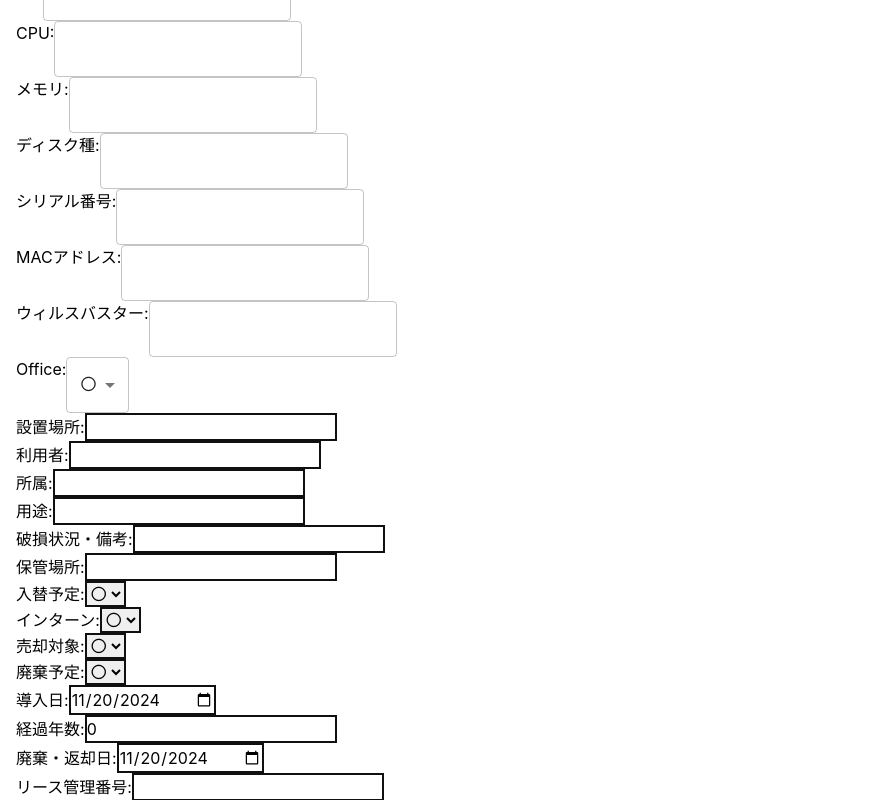
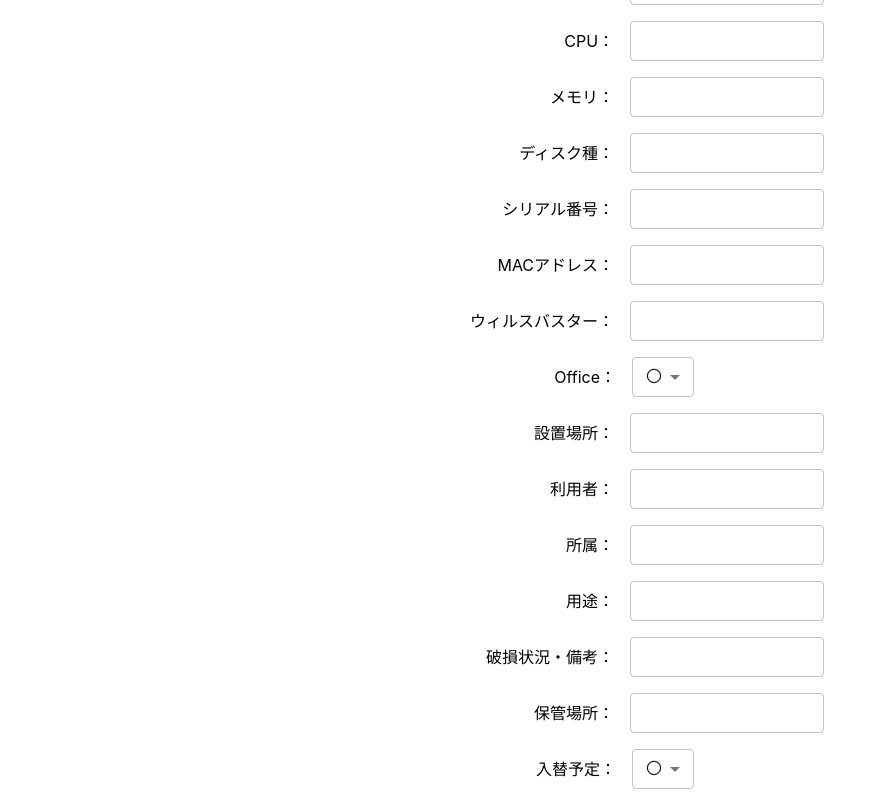
Before and after one commit to e-grid-aika/PHP_React_Pgsql, a React (Create React App) app in the folder frontend/frontend/: page / in a window 1280 px wide. Shown: the part 320-1120 px from the top of the page, without its empty margins (0-871 px from the left). Built offline with nearby package versions, Linux system fonts and the light colour scheme.

Commit message:
入力フォームのスタイルを修正

```diff
--- a/frontend/frontend/src/components/PCInputForm.tsx
+++ b/frontend/frontend/src/components/PCInputForm.tsx
@@ -1,14 +1,13 @@
-import type { FC, SetStateAction } from "react";
+import type { FC } from "react";
 import { useState } from "react";
 import { TextField,
   MenuItem,
   Select,
   FormControl,
-  InputLabel,
   Button,
   Box,
+  SelectChangeEvent,
 } from "@mui/material";
-import { SelectChangeEvent } from "@mui/material";
 
 interface TableRowProps {
   equipmentNumber: string;
@@ -70,6 +69,11 @@ export const PCInputForm: FC<InputFormProps> = ({onAddRow}) => {
     disposalReturnDate: new Date(),
     managementNumber: "",
   });
+
+  const buttonStyle = {
+    width: 300,
+    margin: "0 auto",
+  };
 
   const handleChange = (
     e: React.ChangeEvent<HTMLInputElement | HTMLTextAreaElement | HTMLSelectElement> | SelectChangeEvent<string>
@@ -134,224 +138,151 @@ const handleChange = (
 
   return (
     <>
-      <Box p={2} display="flex" flexDirection="column" gap={2}>
+      <Box
+        p={2}
+        display="flex"
+        flexDirection="column"
+        gap={2}
+        sx={{
+          width: 400,
+          margin: "0 auto",
+        }}
+      >
         <h1>入力フォーム(PC)</h1>
         <div className="inputPCForm">
-          <label htmlFor="maker">メーカー：</label>
+          <Box display="flex" flexDirection="column" gap={2}>
+            {[
+              { label: "メーカー", name: "maker", type: "text" },
+              { label: "機種名", name: "model", type: "text" },
+              { label: "OS", name: "os", type: "text" },
+              { label: "CPU", name: "cpu", type: "text" },
+              { label: "メモリ", name: "memory", type: "text" },
+              { label: "ディスク種", name: "disk", type: "text" },
+              { label: "シリアル番号", name: "serialNumber", type: "text" },
+              { label: "MACアドレス", name: "macAddress", type: "text" },
+              { label: "ウィルスバスター", name: "virusSoft", type: "text" },
+            ].map((field) => (
+              <Box key={field.name} display="flex" alignItems="center" gap={2}>
+                <label htmlFor={field.name} style={{ width: "300px", textAlign: "right" }}>
+                  {field.label}：
+                </label>
                 <TextField
-            name="maker"
-            type="text"
+                  id={field.name}
+                  name={field.name}
+                  type={field.type}
                   onChange={handleChange}
-            value={formValues.maker || ""}
+                  value={formValues[field.name as keyof TableRowProps] || ""}
+                  size="small"
+                  fullWidth
                 />
-          <br />
-          <label htmlFor="model">機種名：</label>
-          <TextField
-            name="model"
-            type="text"
-            onChange={handleChange}
-            value={formValues.model || ""}
-          />
-          <br />
-          <label htmlFor="os">OS:</label>
-          <TextField
-            name="os"
-            type="text"
-            onChange={handleChange}
-            value={formValues.os || ""}
-          />
-          <br />
-          <label htmlFor="cpu">CPU:</label>
-          <TextField
-            name="cpu"
-            type="text"
-            onChange={handleChange}
-            value={formValues.cpu || ""}
-          />
-          <br />
-          <label htmlFor="memory">メモリ:</label>
-          <TextField
-            name="memory"
-            type="text"
-            onChange={handleChange}
-            value={formValues.memory || ""}
-          />
-          <br />
-          <label htmlFor="disk">ディスク種:</label>
-          <TextField
-            name="disk"
-            type="text"
-            onChange={handleChange}
-            value={formValues.disk || ""}
-          />
-          <br />
-          <label htmlFor="serialNumber">シリアル番号:</label>
-          <TextField
-            name="serialNumber"
-            type="text"
-            onChange={handleChange}
-            value={formValues.serialNumber || ""}
-          />
-          <br />
-          <label htmlFor="macAddress">MACアドレス:</label>
-          <TextField
-            name="macAddress"
-            type="text"
-            onChange={handleChange}
-            value={formValues.macAddress || ""}
-          />
-          <br />
-          <label htmlFor="virusSoft">ウィルスバスター:</label>
-          <TextField
-            name="virusSoft"
-            type="text"
-            onChange={handleChange}
-            value={formValues.virusSoft || ""}
-          />
-          <br />
-          <label htmlFor="officeSoft">Office:</label>
+              </Box>
+            ))}
+
+              <Box key="officeSoft" display="flex" alignItems="center" gap={2}>
+                <label htmlFor="officeSoft" style={{ width: "160px", textAlign: "right" }}>Office：</label>
                 <FormControl>
                   {/* <InputLabel>Office</InputLabel> */}
                   <Select
                     name="officeSoft"
                     onChange={handleChange}
                     value={String(formValues.officeSoft)}
+                    size="small"
+                    fullWidth
                   >
                     <MenuItem value="true">〇</MenuItem>
                     <MenuItem value="false">×</MenuItem>
                   </Select>
                 </FormControl>
-          <br />
-          <label htmlFor="instllationLocation">設置場所:</label>
-          <input
-            name="instllationLocation"
-            type="text"
+              </Box>
+
+              {[
+                { label: "設置場所", name: "instllationLocation", type: "text" },
+                { label: "利用者", name: "user", type: "text" },
+                { label: "所属", name: "affiliation", type: "text" },
+                { label: "用途", name: "usage", type: "text" },
+                { label: "破損状況・備考", name: "damageStatus", type: "text" },
+                { label: "保管場所", name: "storingPlace", type: "text" },
+              ].map((field) => (
+                <Box key={field.name} display="flex" alignItems="center" gap={2}>
+                  <label htmlFor={field.name} style={{ width: "300px", textAlign: "right" }}>
+                    {field.label}：
+                  </label>
+                  <TextField
+                    id={field.name}
+                    name={field.name}
+                    type={field.type}
                     onChange={handleChange}
-            value={formValues.instllationLocation || ""}
+                    value={formValues[field.name as keyof TableRowProps] || ""}
+                    size="small"
+                    fullWidth
                   />
-          <br />
-          <label htmlFor="user">利用者:</label>
-          <input
-            name="user"
-            type="text"
-            onChange={handleChange}
-            value={formValues.user || ""}
-          />
-          <br />
-          <label htmlFor="affiliation">所属:</label>
-          <input
-            name="affiliation"
-            type="text"
-            onChange={handleChange}
-            value={formValues.affiliation || ""}
-          />
-          <br />
-          <label htmlFor="usage">用途:</label>
-          <input
-            name="usage"
-            type="text"
-            onChange={handleChange}
-            value={formValues.usage || ""}
-          />
-          <br />
-          <label htmlFor="damageStatus">破損状況・備考:</label>
-          <input
-            name="damageStatus"
-            type="text"
-            onChange={handleChange}
-            value={formValues.damageStatus || ""}
-          />
-          <br />
-          <label htmlFor="storingPlace">保管場所:</label>
-          <input
-            name="storingPlace"
-            type="text"
-            onChange={handleChange}
-            value={formValues.storingPlace || ""}
-          />
-          <br />
-          <label htmlFor="swapSchedule">入替予定:</label>
-          <select
-            name="swapSchedule"
+                </Box>
+              ))}
+
+              {[
+                { label: "入替予定", name: "swapSchedule" },
+                { label: "インターン", name: "internship" },
+                { label: "売却対象", name: "saleTarget" },
+                { label: "廃棄予定", name: "disposalSchedule" },
+              ].map((field) => (
+                <Box key={field.name} display="flex" alignItems="center" gap={2}>
+                  <label htmlFor={field.name} style={{ width: "160px", textAlign: "right" }}>
+                    {field.label}：
+                  </label>
+                  <FormControl>
+                    <Select
+                      id={field.name}
+                      name={field.name}
                       onChange={handleChange}
                       value={String(formValues.swapSchedule)}
+                      size="small"
+                      fullWidth
                     >
-            <option value="true">〇</option>
-            <option value="false">×</option>
-          </select>
-          <br />
-          <label htmlFor="internship">インターン:</label>
-          <select
-            name="internship"
-            onChange={handleChange}
-            value={String(formValues.internship)}
-          >
-            <option value="true">〇</option>
-            <option value="false">×</option>
-          </select>
-          <br />
-          <label htmlFor="saleTarget">売却対象:</label>
-          <select
-            name="saleTarget"
-            onChange={handleChange}
-            value={String(formValues.saleTarget)}
-          >
-            <option value="true">〇</option>
-            <option value="false">×</option>
-          </select>
-          <br />
-          <label htmlFor="disposalSchedule">廃棄予定:</label>
-          <select
-            name="disposalSchedule"
-            onChange={handleChange}
-            value={String(formValues.disposalSchedule)}
-          >
-            <option value="true">〇</option>
-            <option value="false">×</option>
-          </select>
-          <br />
-          <label htmlFor="introductionDate">導入日:</label>
-          <input
-            name="introductionDate"
-            type="Date"
-            onChange={handleChange}
-            value={
-              formValues.introductionDate
+                      <MenuItem value="true">〇</MenuItem>
+                      <MenuItem value="false">×</MenuItem>
+                    </Select>
+                  </FormControl>
+                </Box>
+              ))}
+              {[
+                { label: "導入日", name: "introductionDate", type: "Date",
+                  value: formValues.introductionDate
                     ? formValues.introductionDate.toISOString().split("T")[0] // YYYY-MM-DD に変換
                     : ""
-            }
-          />
-          <br />
-          <label htmlFor="elapsedYears">経過年数:</label>
-          <input
-            name="elapsedYears"
-            type="number"
-            min={0}
-            onChange={handleChange}
-            value={String(formValues.elapsedYears)}
-          />
-          <br />
-          <label htmlFor="disposalReturnDate">廃棄・返却日:</label>
-          <input
-            name="disposalReturnDate"
-            type="Date"
-            onChange={handleChange}
-            value={
-              formValues.disposalReturnDate
+                },
+                { label: "経過年数", name: "elapsedYears", type: "number",
+                  value: String(formValues.elapsedYears)
+                },
+                { label: "廃棄・返却日", name: "disposalReturnDate", type: "Date",
+                  value: formValues.disposalReturnDate
                   ? formValues.disposalReturnDate.toISOString().split("T")[0] // YYYY-MM-DD に変換
                   : ""
-            }
+                },
+                { label: "リース管理番号", name: "managementNumber", type: "text",
+                  value: formValues.managementNumber || ""
+                },
+              ].map((field) => (
+                <Box key={field.name} display="flex" alignItems="center" gap={2}>
+                  <label htmlFor={field.name} style={{ width: "300px", textAlign: "right" }}>
+                    {field.label}：
+                  </label>
+                  <TextField
+                    id={field.name}
+                    name={field.name}
+                    type={field.type}
+                    onChange={handleChange}
+                    value={field.value}
+                    size="small"
+                    fullWidth
+                    inputProps={{
+                      min:0,
+                    }}
                   />
-          <br />
-          <label htmlFor="managementNumber">リース管理番号:</label>
-          <input
-            name="managementNumber"
-            type="text"
-            onChange={handleChange}
-            value={formValues.managementNumber || ""}
-          />
+                </Box>
+              ))}
+          </Box>
         </div>
-        <Button variant="contained" onClick={handleSubmit}>登録</Button>
+        <Button style={buttonStyle} variant="contained" onClick={handleSubmit}>登録</Button>
       </Box>
     </>
   );
```
Lines whose indentation alone changed are shown as unchanged.
